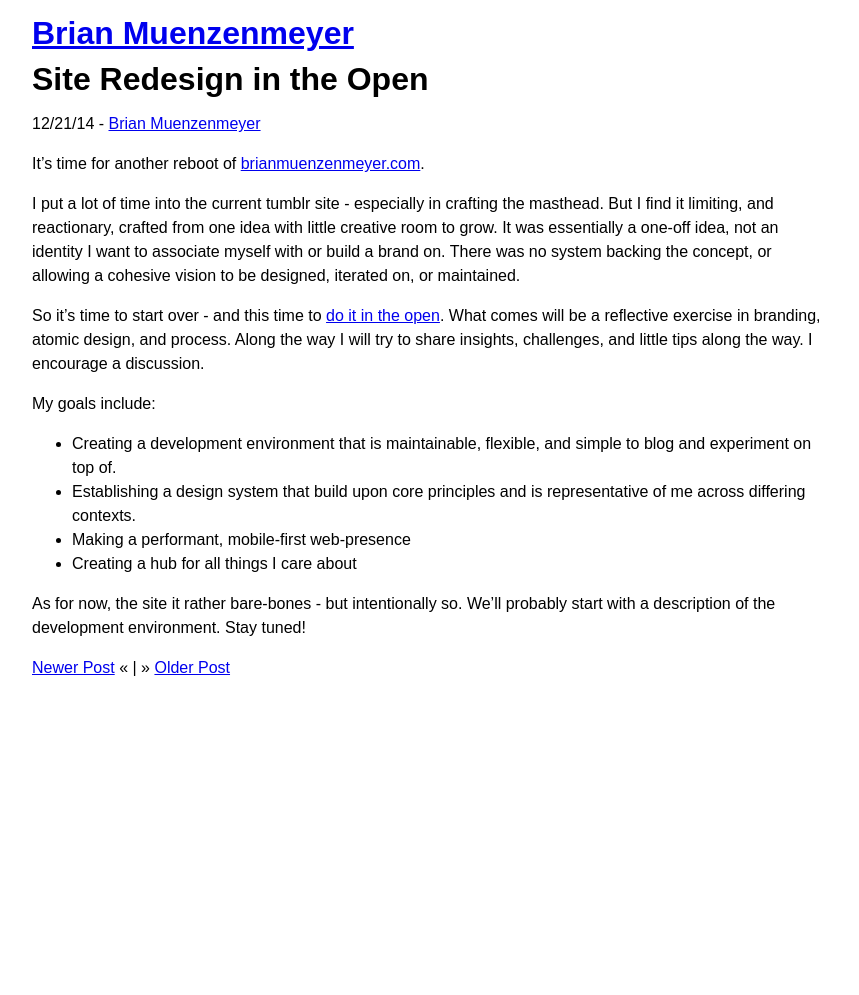
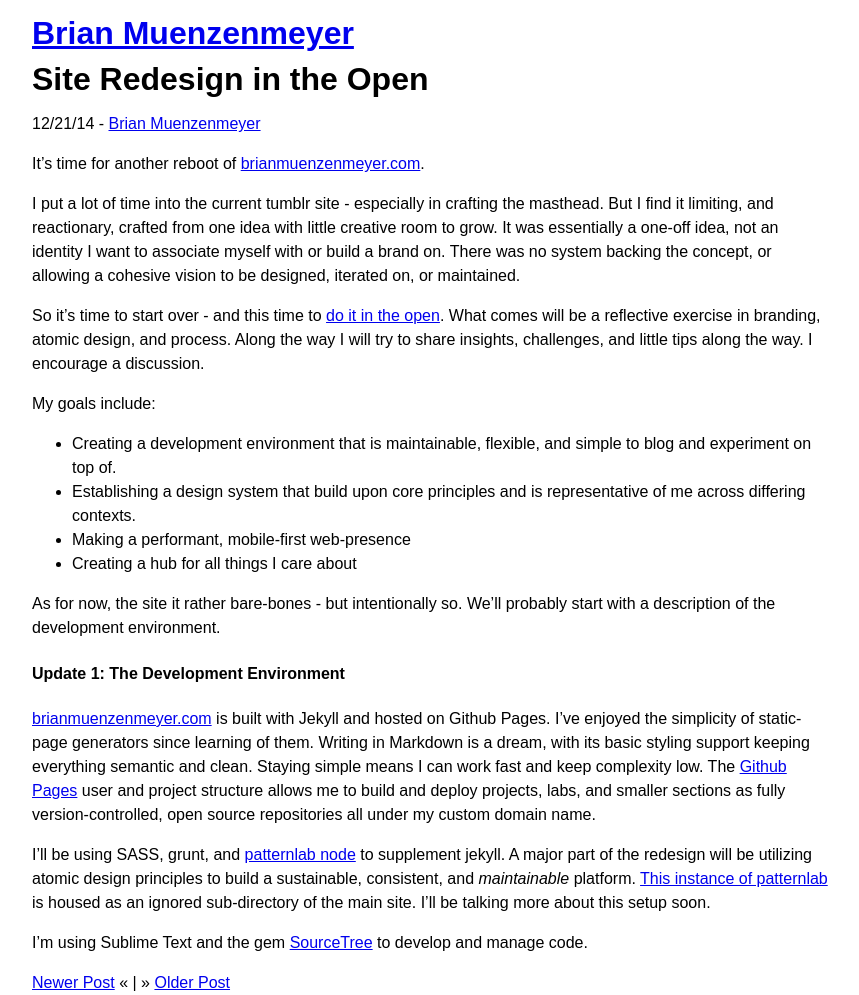
Before and after one commit to bmuenzenmeyer/bmuenzenmeyer.github.io, a Jekyll site: the page built from _posts/2014-12-21-site-redesign-in-the-open.md, in a window 1280 px wide. Shown: the whole page, without its empty margins (208-1067 px from the left). Built offline with Jekyll 4.4.1, drawn with Linux system fonts in a browser that asks for light colours; comment, search, counter and statistics services are not loaded; before the commit the page ends 900 px from its top, so only the background shows below that.

Commit message:
updated the site redesign post with some details on the dev environment.

```diff
--- a/_posts/2014-12-21-site-redesign-in-the-open.md
+++ b/_posts/2014-12-21-site-redesign-in-the-open.md
@@ -27,4 +27,12 @@
 * Making a performant, mobile-first web-presence
 * Creating a hub for all things I care about
 
-As for now, the site it rather bare-bones - but intentionally so. We'll probably start with a description of the development environment. Stay tuned!
+As for now, the site it rather bare-bones - but intentionally so. We'll probably start with a description of the development environment.
+
+####Update 1: The Development Environment
+
+[brianmuenzenmeyer.com](http://brianmuenzenmeyer.com) is built with Jekyll and hosted on Github Pages. I've enjoyed the simplicity of static-page generators since learning of them. Writing in Markdown is a dream, with its basic styling support keeping everything semantic and clean. Staying simple means I can work fast and keep complexity low. The [Github Pages](https://help.github.com/articles/user-organization-and-project-pages/) user and project structure allows me to build and deploy projects, labs, and smaller sections as fully version-controlled, open source repositories all under my custom domain name.
+
+I'll be using SASS, grunt, and [patternlab node](https://github.com/pattern-lab/patternlab-node) to supplement jekyll. A major part of the redesign will be utilizing atomic design principles to build a sustainable, consistent, and _maintainable_ platform. [This instance of patternlab](https://github.com/bmuenzenmeyer/patternlab) is housed as an ignored sub-directory of the main site. I'll be talking more about this setup soon.
+
+I'm using Sublime Text and the gem [SourceTree](http://www.sourcetreeapp.com/) to develop and manage code.
```
Also changed, not shown: 2 other files.
